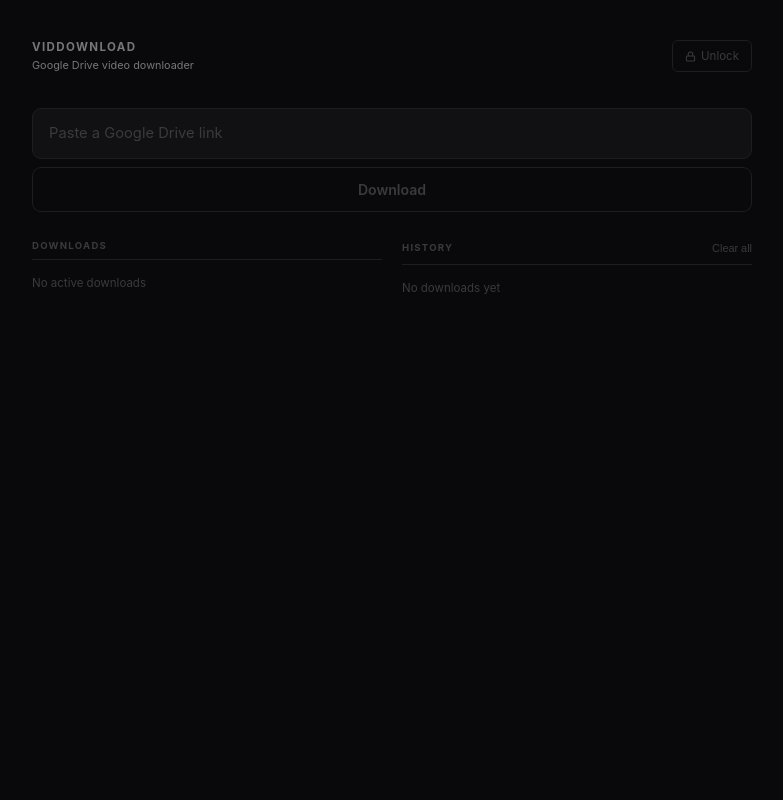
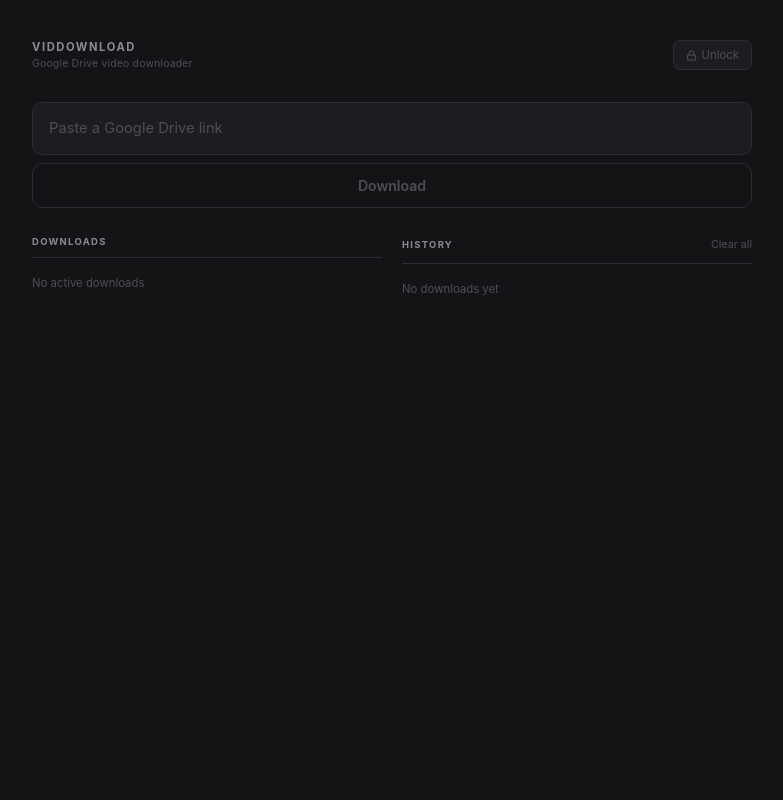
Before and after one commit to dhanmina/notegrab, a Flask app: page / in a window 1280 px wide. Shown: the whole page, without its empty margins (248-1031 px from the left). Run offline with Flask 3, Linux system fonts and the light colour scheme; data that the repository does not hold is empty.

Commit message:
style: refine color palette, card depth, and remove duplicate stepper css

```diff
--- a/static/style.css
+++ b/static/style.css
@@ -1,18 +1,22 @@
 *, *::before, *::after { box-sizing: border-box; margin: 0; padding: 0; }
 
 :root {
-  --bg:        #09090b;
-  --surface:   #111113;
-  --border:    #1e1e22;
-  --border-hi: #2e2e34;
-  --text:      #efefef;
-  --sub:       #777;
-  --dim:       #3a3a3f;
-  --green:     #34A853;
+  --bg:        #141417;
+  --surface:   #1d1d21;
+  --surface-2: #242428;
+  --border:    #2d2d33;
+  --border-hi: #3c3c44;
+  --text:      #f1f1f3;
+  --sub:       #8b8b96;
+  --dim:       #4e4e58;
+  --green:     #22c55e;
   --accent:    #4285F4;
-  --red:       #EA4335;
+  --red:       #ef4444;
+  --amber:     #f59e0b;
   --mono: "SF Mono","Fira Code","Cascadia Code",ui-monospace,monospace;
   --sans: -apple-system,BlinkMacSystemFont,"Inter",system-ui,sans-serif;
+  --shadow: 0 2px 8px rgba(0,0,0,0.28), 0 1px 2px rgba(0,0,0,0.18);
+  --shadow-lg: 0 8px 32px rgba(0,0,0,0.45), 0 2px 8px rgba(0,0,0,0.25);
 }
 
 body {
@@ -81,56 +82,62 @@
   to   { margin-left: 110%; }
 }
 
-.wm { margin-bottom: 36px; }
+/* ── Header ── */
+
+.wm { margin-bottom: 32px; }
 
 @media (max-width: 580px) {
-  .wm { margin-bottom: 24px; }
+  .wm { margin-bottom: 20px; }
 }
 
 .wm-row {
   display: flex;
-  align-items: flex-start;
+  align-items: center;
   justify-content: space-between;
 }
 
 .wm-name {
-  font-size: 0.72rem;
+  font-size: 0.70rem;
   font-weight: 700;
-  letter-spacing: 0.12em;
+  letter-spacing: 0.14em;
   text-transform: uppercase;
   color: var(--sub);
 }
 
 .wm-sub {
-  font-size: 0.68rem;
-  color: var(--sub);
-  margin-top: 4px;
+  font-size: 0.65rem;
+  color: var(--dim);
+  margin-top: 3px;
+  letter-spacing: 0.02em;
 }
 
 .key-btn {
-  background: none;
+  background: var(--surface);
   border: 1px solid var(--border);
   color: var(--dim);
-  border-radius: 6px;
-  font-size: 0.72rem;
+  border-radius: 7px;
+  font-size: 0.71rem;
   font-family: var(--sans);
-  padding: 8px 12px;
+  padding: 7px 12px;
   cursor: pointer;
   display: flex;
   align-items: center;
   gap: 5px;
-  transition: color 0.12s, border-color 0.12s;
+  transition: color 0.15s, border-color 0.15s, background 0.15s;
 }
-.key-btn:hover { color: var(--sub); border-color: var(--border-hi); }
-.key-btn.unlocked { color: var(--green); border-color: rgba(52,168,83,0.4); cursor: default; }
+.key-btn:hover { color: var(--sub); border-color: var(--border-hi); background: var(--surface-2); }
+.key-btn.unlocked { color: var(--green); border-color: rgba(34,197,94,0.3); background: rgba(34,197,94,0.05); cursor: default; }
 .key-btn.unlocked svg { stroke: var(--green); }
+
+/* ── Modal ── */
 
 .modal-backdrop {
   display: none;
   position: fixed;
   inset: 0;
-  background: rgba(0,0,0,0.6);
-  backdrop-filter: blur(4px);
+  background: rgba(0,0,0,0.65);
+  backdrop-filter: blur(6px);
+  -webkit-backdrop-filter: blur(6px);
   z-index: 100;
   align-items: center;
   justify-content: center;
@@ -215,16 +231,16 @@
   width: 100%;
   background: var(--surface);
   border: 1px solid var(--border);
-  border-radius: 9px;
+  border-radius: 10px;
   color: var(--text);
   font-family: var(--sans);
   font-size: 0.92rem;
-  padding: 13px 42px 13px 16px;
+  padding: 14px 44px 14px 16px;
   outline: none;
   resize: none;
   overflow: hidden;
   line-height: 1.55;
-  min-height: 48px;
+  min-height: 50px;
   transition: border-color 0.15s, box-shadow 0.15s;
   display: block;
 }
@@ -376,7 +347,7 @@
   background: transparent;
   color: var(--dim);
   border: 1px solid var(--border);
-  border-radius: 9px;
+  border-radius: 10px;
   font-family: var(--sans);
   font-size: 0.88rem;
   font-weight: 600;
@@ -557,24 +563,25 @@
   display: flex;
   align-items: center;
   justify-content: space-between;
-  margin-bottom: 12px;
-  padding-bottom: 8px;
+  margin-bottom: 14px;
+  padding-bottom: 10px;
   border-bottom: 1px solid var(--border);
 }
 
 .section-label {
-  font-size: 0.60rem;
+  font-size: 0.59rem;
   font-weight: 700;
-  letter-spacing: 0.13em;
+  letter-spacing: 0.14em;
   text-transform: uppercase;
-  color: var(--dim);
+  color: var(--sub);
 }
 
 .history-clear-btn {
   background: none;
   border: none;
   color: var(--dim);
-  font-size: 0.68rem;
+  font-size: 0.67rem;
+  font-family: var(--sans);
   cursor: pointer;
   padding: 2px 0;
   transition: color 0.12s;
@@ -582,7 +589,7 @@
 .history-clear-btn:hover { color: var(--red); }
 
 .history-empty {
-  font-size: 0.72rem;
+  font-size: 0.71rem;
   color: var(--dim);
   padding: 4px 0;
 }
@@ -599,7 +606,7 @@
 
 .downloads-list:empty::after {
   content: 'No active downloads';
-  font-size: 0.72rem;
+  font-size: 0.71rem;
   color: var(--dim);
   padding: 4px 0;
 }
```
Also changed, not shown: other parts of static/style.css (+129 -131 lines).
